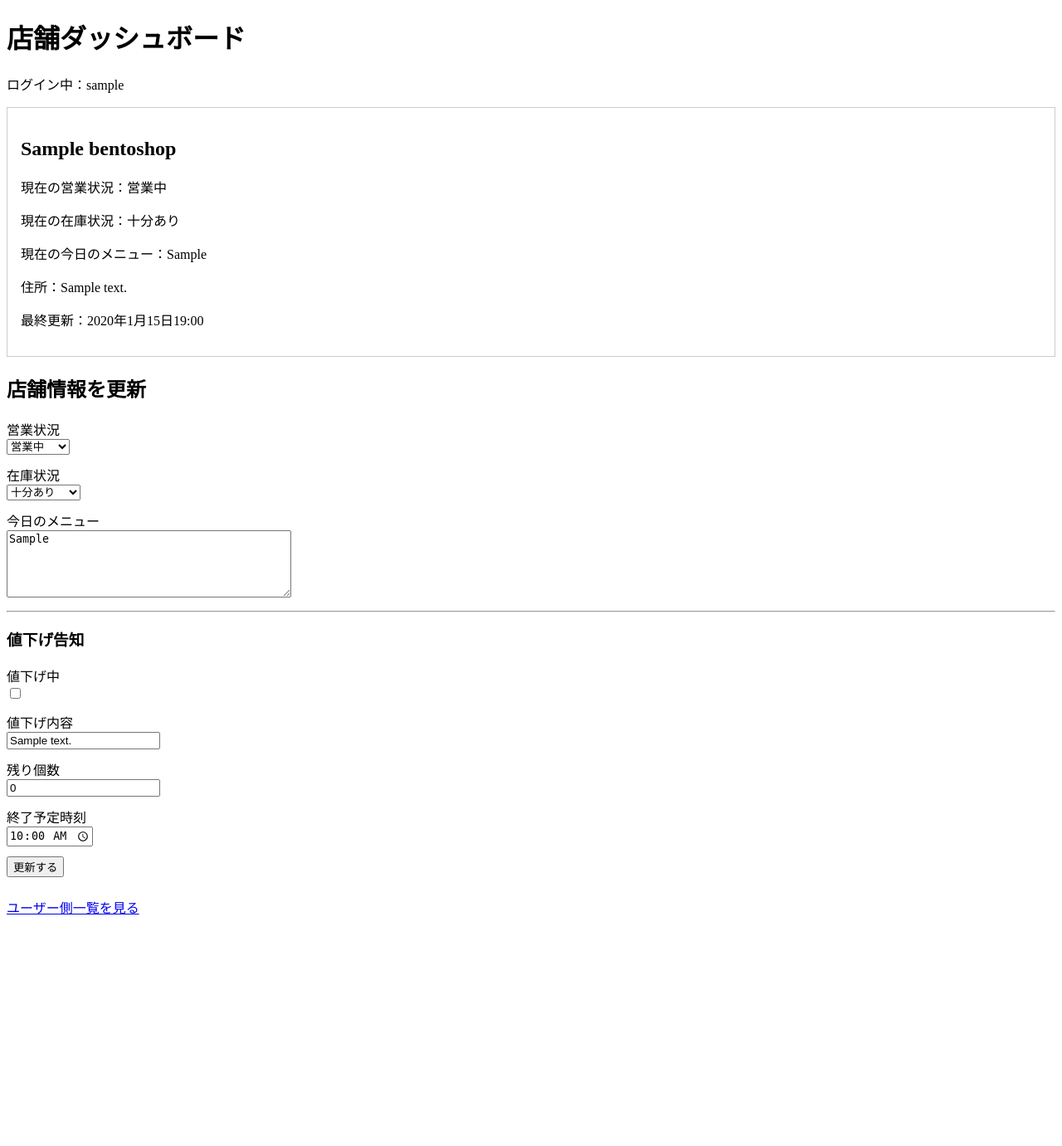
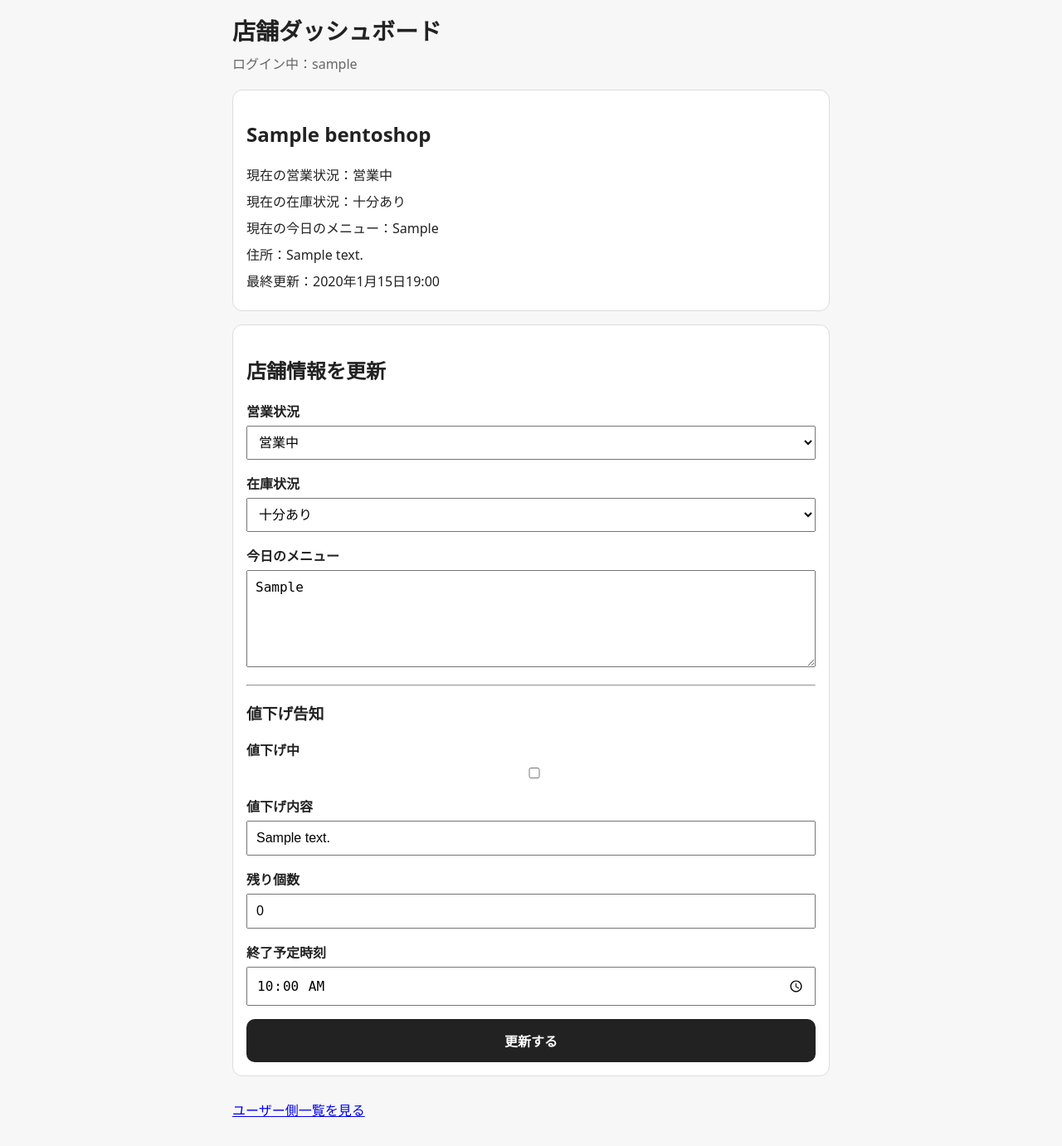
Before and after one commit to Hibiki0417/imaben, a Django app: page /shops/manager/dashboard/ in a window 1280 px wide. Shown: the whole page at 83% size. Before the commit the page ends 1102 px from the top, so only its background shows below. Run offline with Django 5.2, Linux system fonts and the light colour scheme; a user stored in the database is signed in; tables that the repository leaves empty hold one stand-in row (values such as "Sample post").

Commit message:
改善：スマホ向けUIを調整

```diff
--- /dev/null
+++ b/src/shops/static/shops/css/style.css
@@ -0,0 +1,110 @@
+body {
+    margin: 0;
+    font-family: system-ui, -apple-system, BlinkMacSystemFont, "Segoe UI", sans-serif;
+    background-color: #f7f7f7;
+    color: #222;
+}
+
+.page {
+    max-width: 720px;
+    margin: 0 auto;
+    padding: 16px;
+}
+
+.header {
+    margin-bottom: 20px;
+}
+
+.header-title {
+    font-size: 28px;
+    font-weight: bold;
+    margin-bottom: 8px;
+}
+
+.header-text {
+    color: #666;
+    margin: 0;
+}
+
+.shop-card {
+    background-color: #fff;
+    border: 1px solid #ddd;
+    border-radius: 12px;
+    padding: 16px;
+    margin-bottom: 16px;
+}
+
+.shop-name {
+    font-size: 22px;
+    margin: 0 0 12px;
+}
+
+.shop-name a {
+    color: #222;
+    text-decoration: none;
+}
+
+.shop-name a:hover {
+    text-decoration: underline;
+}
+
+.status-row {
+    margin: 8px 0;
+}
+
+.discount-box {
+    background-color: #fff3f0;
+    border: 2px solid #ff6b4a;
+    border-radius: 12px;
+    padding: 14px;
+    margin: 12px 0;
+}
+
+.discount-title {
+    font-size: 20px;
+    font-weight: bold;
+    margin: 0 0 8px;
+}
+
+.form-section {
+    background-color: #fff;
+    border: 1px solid #ddd;
+    border-radius: 12px;
+    padding: 16px;
+    margin-bottom: 16px;
+}
+
+.form-group {
+    margin-bottom: 16px;
+}
+
+.form-group label {
+    display: block;
+    font-weight: bold;
+    margin-bottom: 6px;
+}
+
+input,
+select,
+textarea {
+    width: 100%;
+    box-sizing: border-box;
+    font-size: 16px;
+    padding: 10px;
+}
+
+button {
+    width: 100%;
+    border: none;
+    border-radius: 10px;
+    padding: 14px;
+    font-size: 16px;
+    font-weight: bold;
+    background-color: #222;
+    color: #fff;
+}
+
+.link {
+    display: inline-block;
+    margin-top: 12px;
+}
--- a/src/shops/templates/shops/manager/dashboard.html
+++ b/src/shops/templates/shops/manager/dashboard.html
@@ -1,73 +1,80 @@
+{% load static %}
 <!DOCTYPE html>
 <html lang="ja">
 <head>
     <meta charset="UTF-8">
     <title>店舗ダッシュボード - いま弁</title>
+    <link rel="stylesheet" href="{% static 'shops/css/style.css' %}">
 </head>
 <body>
-    <h1>店舗ダッシュボード</h1>
+    <div class="page">
+        <div class="header">
+            <div class="header-title">店舗ダッシュボード</div>
+            <p class="header-text">ログイン中：{{ request.user.username }}</p>
+        </div>
 
-    <p>ログイン中：{{ request.user.username }}</p>
-
-    <div style="border: 1px solid #ccc; padding: 16px; margin-bottom: 16px;">
+        <div class="shop-card">
             <h2>{{ shop.name }}</h2>
 
-        <p>現在の営業状況：{{ shop.get_business_status_display }}</p>
-        <p>現在の在庫状況：{{ shop.get_stock_status_display }}</p>
-        <p>現在の今日のメニュー：{{ shop.today_menu|linebreaksbr }}</p>
-        <p>住所：{{ shop.address }}</p>
-        <p>最終更新：{{ shop.updated_at }}</p>
+            <p class="status-row">現在の営業状況：{{ shop.get_business_status_display }}</p>
+            <p class="status-row">現在の在庫状況：{{ shop.get_stock_status_display }}</p>
+            <p class="status-row">現在の今日のメニュー：{{ shop.today_menu|linebreaksbr }}</p>
+            <p class="status-row">住所：{{ shop.address }}</p>
+            <p class="status-row">最終更新：{{ shop.updated_at }}</p>
         </div>
 
+        <div class="form-section">
             <h2>店舗情報を更新</h2>
 
             <form method="post">
                 {% csrf_token %}
 
-        <div style="margin-bottom: 12px;">
-            <label>営業状況</label><br>
+                <div class="form-group">
+                    <label>営業状況</label>
                     {{ form.business_status }}
                 </div>
 
-        <div style="margin-bottom: 12px;">
-            <label>在庫状況</label><br>
+                <div class="form-group">
+                    <label>在庫状況</label>
                     {{ form.stock_status }}
                 </div>
 
-        <div style="margin-bottom: 12px;">
-            <label>今日のメニュー</label><br>
+                <div class="form-group">
+                    <label>今日のメニュー</label>
                     {{ form.today_menu }}
                 </div>
+
                 <hr>
 
                 <h3>値下げ告知</h3>
 
-        <div style="margin-bottom: 12px;">
-            <label>値下げ中</label><br>
+                <div class="form-group">
+                    <label>値下げ中</label>
                     {{ form.is_discount_active }}
                 </div>
 
-        <div style="margin-bottom: 12px;">
-            <label>値下げ内容</label><br>
+                <div class="form-group">
+                    <label>値下げ内容</label>
                     {{ form.discount_text }}
                 </div>
 
-        <div style="margin-bottom: 12px;">
-            <label>残り個数</label><br>
+                <div class="form-group">
+                    <label>残り個数</label>
                     {{ form.discount_quantity }}
                 </div>
 
-        <div style="margin-bottom: 12px;">
-            <label>終了予定時刻</label><br>
+                <div class="form-group">
+                    <label>終了予定時刻</label>
                     {{ form.discount_end_time }}
                 </div>
-        <button type="submit">
-            更新する
-        </button>
+
+                <button type="submit">更新する</button>
             </form>
+        </div>
 
-    <p style="margin-top: 24px;">
-        <a href="{% url 'shops:shop_list' %}">ユーザー側一覧を見る</a>
+        <p>
+            <a class="link" href="{% url 'shops:shop_list' %}">ユーザー側一覧を見る</a>
         </p>
+    </div>
 </body>
 </html>
```
Also changed, not shown: src/shops/templates/shops/public/shop_detail.html (+19 -8 lines), src/shops/templates/shops/public/shop_list.html (+23 -12 lines). Lines whose indentation alone changed are shown as unchanged.
